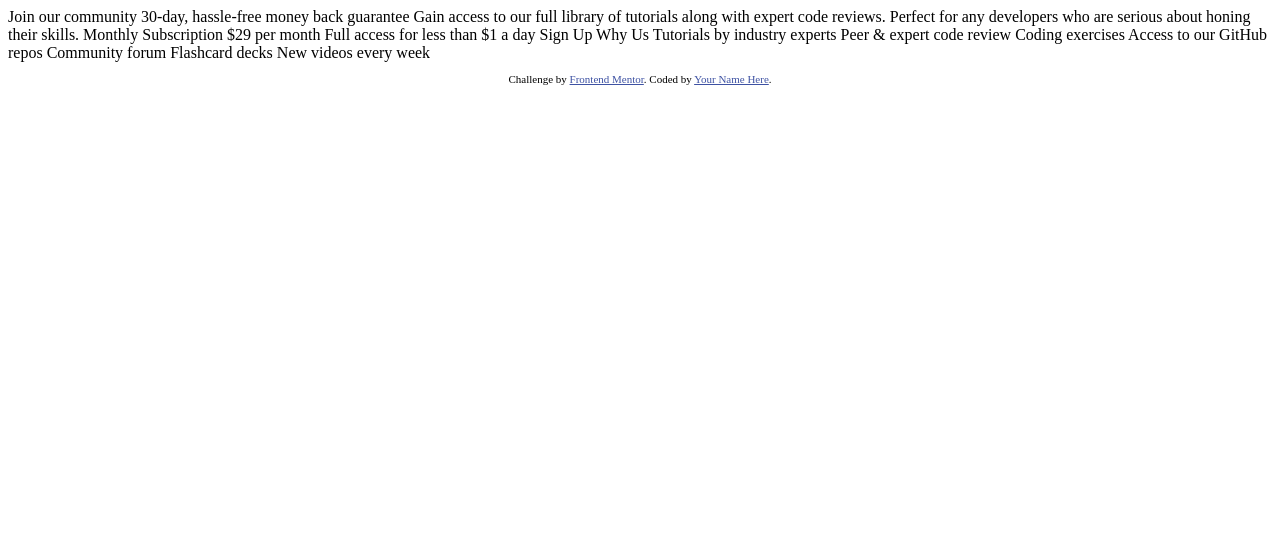
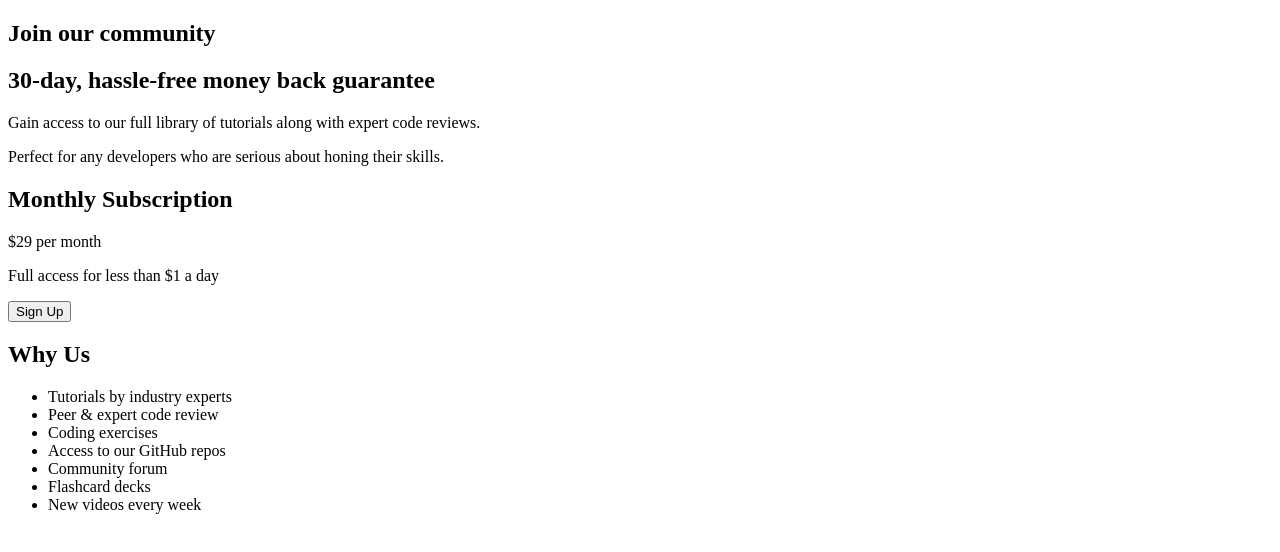
Before and after one commit to dandara-dias/single-price-grid-component, a plain HTML site: page index.html in a window 1280 px wide. Drawn offline with Linux system fonts and the light colour scheme.

Commit message:
Estruturando html

```diff
--- a/index.html
+++ b/index.html
@@ -2,49 +2,44 @@
 <html lang="en">
 <head>
   <meta charset="UTF-8">
-  <meta name="viewport" content="width=device-width, initial-scale=1.0"> <!-- displays site properly based on user's device -->
+  <meta http-equiv="X-UA-Compatible" content="IE=edge">
+  <meta name="viewport" content="width=device-width, initial-scale=1.0">
 
   <link rel="icon" type="image/png" sizes="32x32" href="./images/favicon-32x32.png">
 
   <title>Frontend Mentor | Single Price Grid Component</title>
 
-  <!-- Feel free to remove these styles or customise in your own stylesheet 👍 -->
   <style>
     .attribution { font-size: 11px; text-align: center; }
     .attribution a { color: hsl(228, 45%, 44%); }
   </style>
 </head>
 <body>
-  Join our community
-
-  30-day, hassle-free money back guarantee
-
-  Gain access to our full library of tutorials along with expert code reviews.
-  Perfect for any developers who are serious about honing their skills.
-
-  Monthly Subscription
-
-  &dollar;29 per month
-
-  Full access for less than &dollar;1 a day
-
-  Sign Up
-
-  Why Us
-
-  Tutorials by industry experts
-  Peer &amp; expert code review
-  Coding exercises
-  Access to our GitHub repos
-  Community forum
-  Flashcard decks
-  New videos every week
-
-  <footer>
-    <p class="attribution">
-      Challenge by <a href="https://www.frontendmentor.io?ref=challenge" target="_blank">Frontend Mentor</a>.
-      Coded by <a href="#">Your Name Here</a>.
-    </p>
-  </footer>
+  <main>
+    <section>
+      <h1>Join our community</h1>
+      <h2>30-day, hassle-free money back guarantee</h2>
+      <p>Gain access to our full library of tutorials along with expert code reviews.</p>
+      <p>Perfect for any developers who are serious about honing their skills.</p>
+    </section>
+    <section>
+      <h2>Monthly Subscription</h2>
+      <p>&dollar;29 per month</p>
+      <p>Full access for less than &dollar;1 a day</p>
+      <button>Sign Up</button>
+    </section>
+    <section>
+      <h2>Why Us</h2>
+      <ul>
+        <li>Tutorials by industry experts</li>
+        <li>Peer &amp; expert code review</li>
+        <li>Coding exercises</li>
+        <li>Access to our GitHub repos</li>
+        <li>Community forum</li>
+        <li>Flashcard decks</li>
+        <li>New videos every week</li>
+      </ul>
+    </section>
+  </main>
 </body>
 </html>
```
